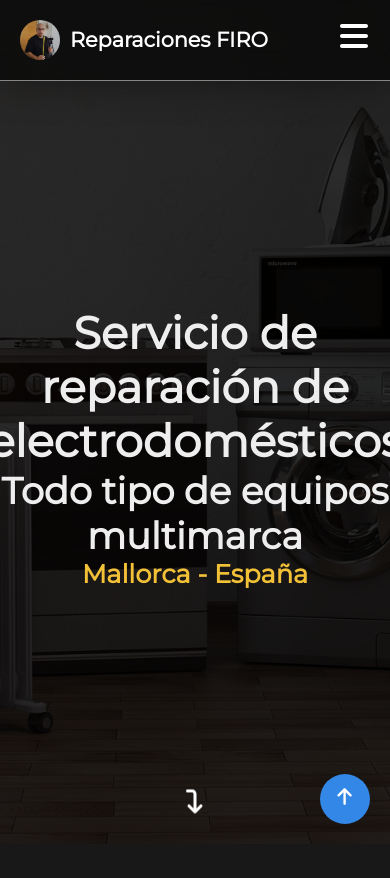
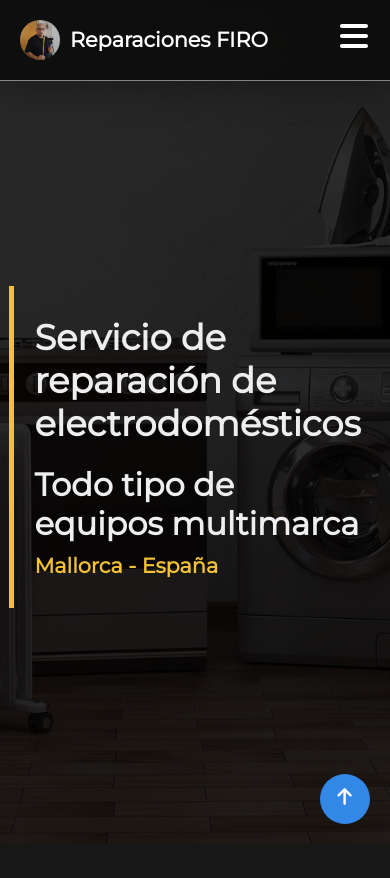
Before and after one commit to GankiDEV/Julio-Reparaciones-WEB, a React (Vite) app: page / in a window 390 px wide. Shown: the top 878 px of the page. Built offline with nearby package versions, Linux system fonts and the light colour scheme.

Commit message:
noveno committ

```diff
--- a/src/styles/Presentation.module.css
+++ b/src/styles/Presentation.module.css
@@ -8,7 +8,6 @@
   justify-content: center;
   padding: 0 80px;
   overflow: hidden;
-  position: relative;
 }
 
 .iconDown {
@@ -56,3 +55,30 @@
     transform: translateY(0);
   }
 }
+
+@media only screen and (max-width: 600px) {
+  .textContainer h1,
+  .textContainer h2:nth-child(2),
+  .textContainer :last-child {
+    text-align: left;
+  }
+
+  .textContainer {
+    border-left: 5px solid #f3c138;
+    padding: 30px 20px;
+  }
+
+  .textContainer h1 {
+    font-size: 2.2rem;
+    margin-bottom: 20px;
+  }
+
+  .textContainer h2:nth-child(2) {
+    font-size: 2rem;
+    margin-bottom: 10px;
+  }
+
+  .textContainer :last-child {
+    font-size: 1.3rem;
+  }
+}
```
